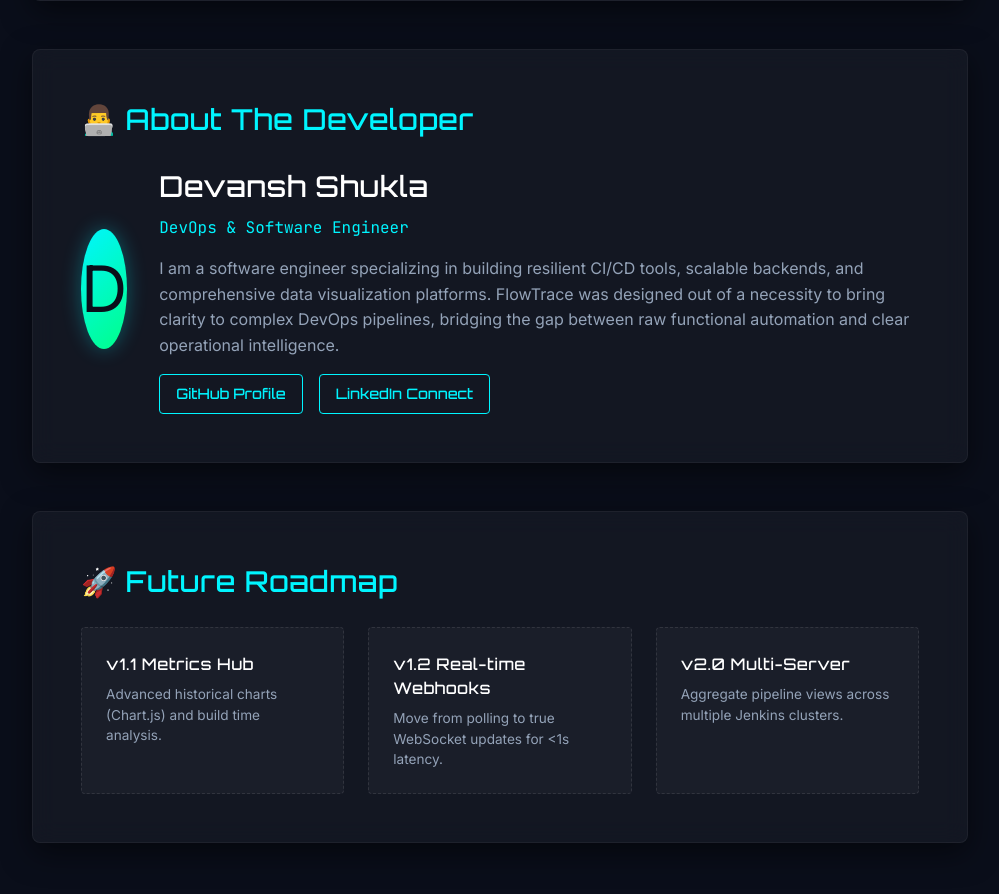
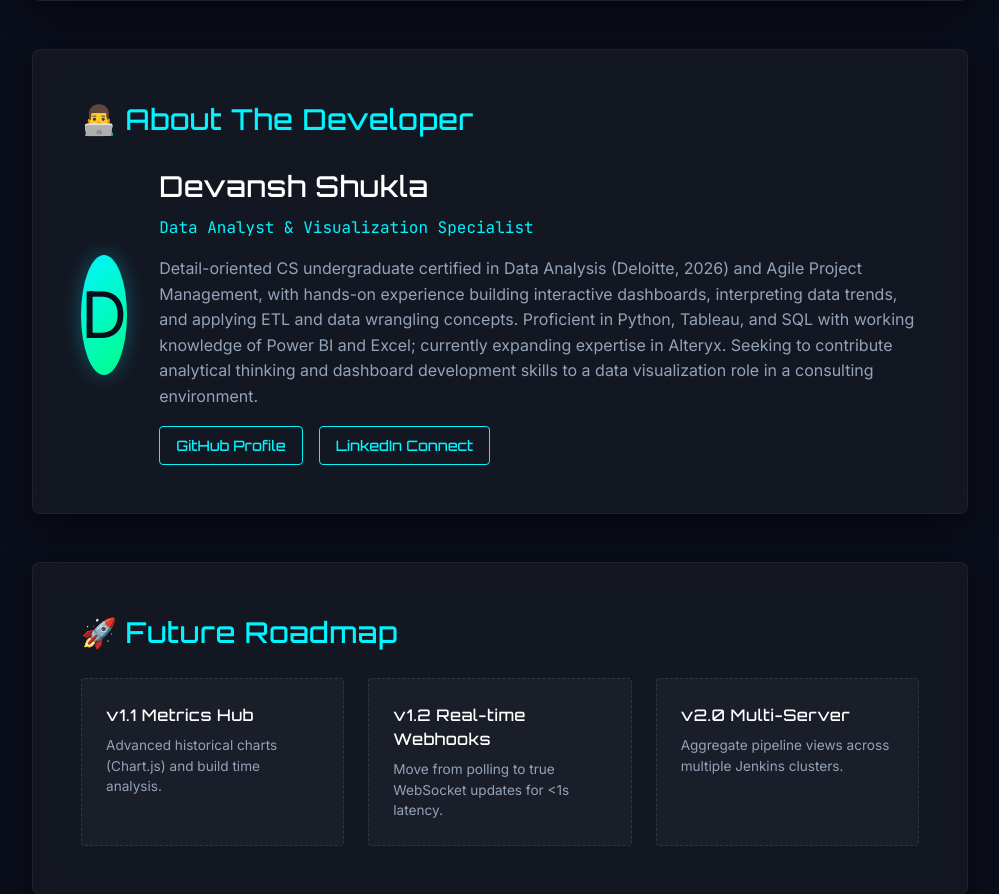
Before and after one commit to DevanshShukla702/devops-project-jenkins-job-dependency-visualiser, a Flask app: page /about in a window 1280 px wide. Shown: the part 725-1619 px from the top of the page, without its empty margins (140-1139 px from the left). Before the commit the page ends 1568 px from the top, so only its background shows below. Run offline with Flask 3, Linux system fonts and the light colour scheme; some libraries are stand-ins or nearby versions.

Commit message:
docs: Update developer profile with data analytics and visualization specialization

```diff
--- a/src/main/python/api/templates/about.html
+++ b/src/main/python/api/templates/about.html
@@ -43,12 +43,9 @@
             <div class="avatar-placeholder">D</div>
             <div class="dev-details">
                 <h3>Devansh Shukla</h3>
-                <div class="mono" style="color: var(--accent-color);">DevOps & Software Engineer</div>
+                <div class="mono" style="color: var(--accent-color);">Data Analyst & Visualization Specialist</div>
                 <p style="margin-top: 1rem; color: var(--text-secondary); line-height: 1.6;">
-                    I am a software engineer specializing in building resilient CI/CD tools, scalable backends, and
-                    comprehensive data visualization platforms. FlowTrace was designed out of a necessity to bring
-                    clarity to complex DevOps pipelines, bridging the gap between raw functional automation and clear
-                    operational intelligence.
+                    Detail-oriented CS undergraduate certified in Data Analysis (Deloitte, 2026) and Agile Project Management, with hands-on experience building interactive dashboards, interpreting data trends, and applying ETL and data wrangling concepts. Proficient in Python, Tableau, and SQL with working knowledge of Power BI and Excel; currently expanding expertise in Alteryx. Seeking to contribute analytical thinking and dashboard development skills to a data visualization role in a consulting environment.
                 </p>
                 <div class="dev-links">
                     <a href="https://github.com/DevanshShukla702" target="_blank" class="btn btn-outline">GitHub
```
